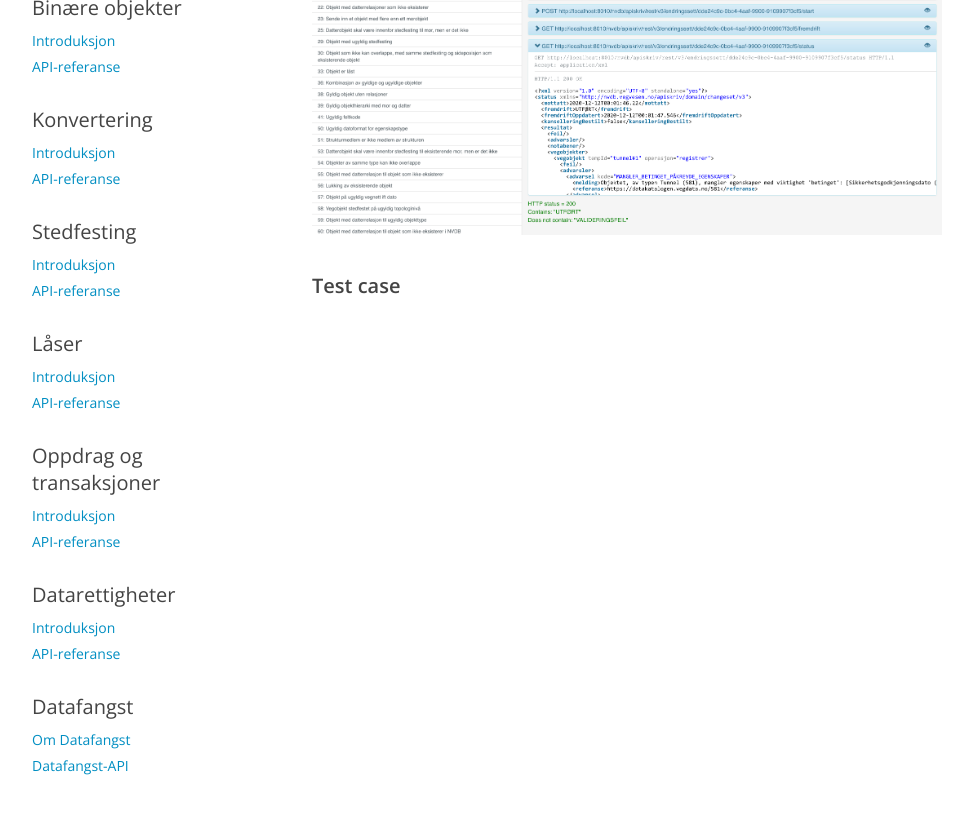
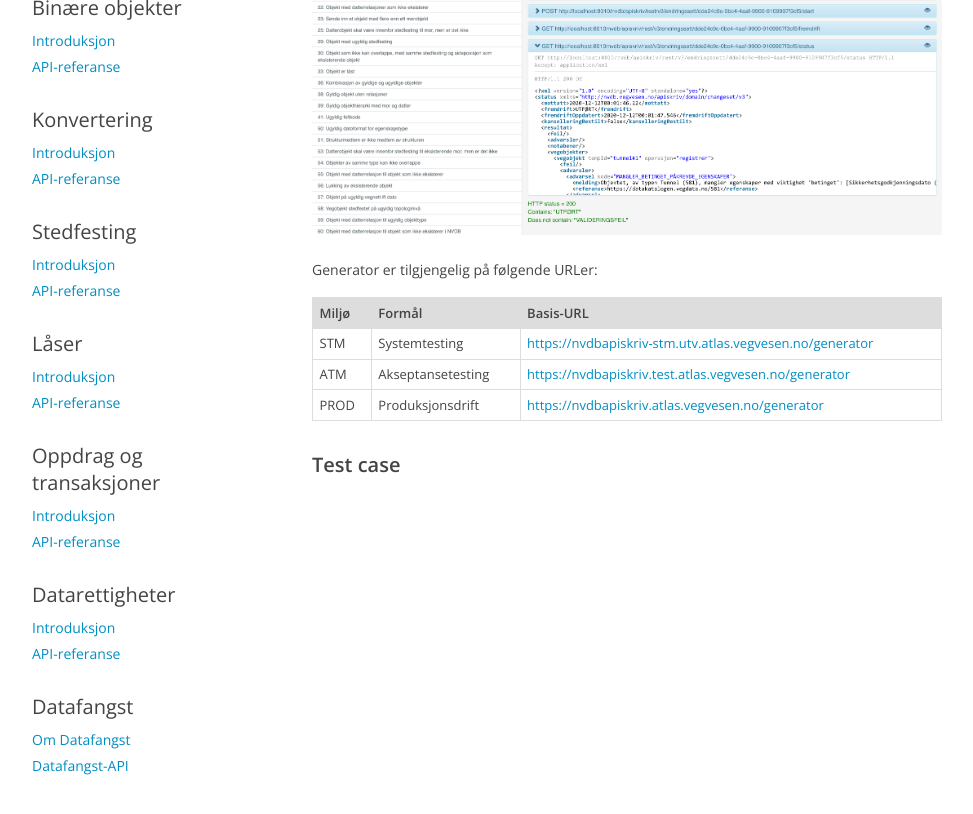
Before and after one commit to nvdb-vegdata/apiskrivdokumentasjon, a Jekyll site: the page built from generator.md, in a window 1280 px wide and 900 px high, scrolled down 651 px. Shown: the top 814 px of the window, without its empty margins (153-1126 px from the left). Built offline with Jekyll 4.4.1, drawn with Linux system fonts in a browser that asks for light colours; our own code applies the rules of GitHub Pages for plain Markdown files.

Commit message:
Added URLs

```diff
--- a/generator.md
+++ b/generator.md
@@ -11,4 +11,12 @@ I applikasjonen kan man sende inn forhåndsdefinerte test case, observere arbeid
 
 ![Generator](./assets/generator.png "Generator")
 
+Generator er tilgjengelig på følgende URLer:
+
+Miljø|Formål|Basis-URL
+-|-|-
+STM|Systemtesting|[https://nvdbapiskriv-stm.utv.atlas.vegvesen.no/generator]()
+ATM|Akseptansetesting|[https://nvdbapiskriv.test.atlas.vegvesen.no/generator]()
+PROD|Produksjonsdrift|[https://nvdbapiskriv.atlas.vegvesen.no/generator]()
+
 ### Test case
```
Also changed, not shown: kontrollpanel.md (+8 -0 lines).
